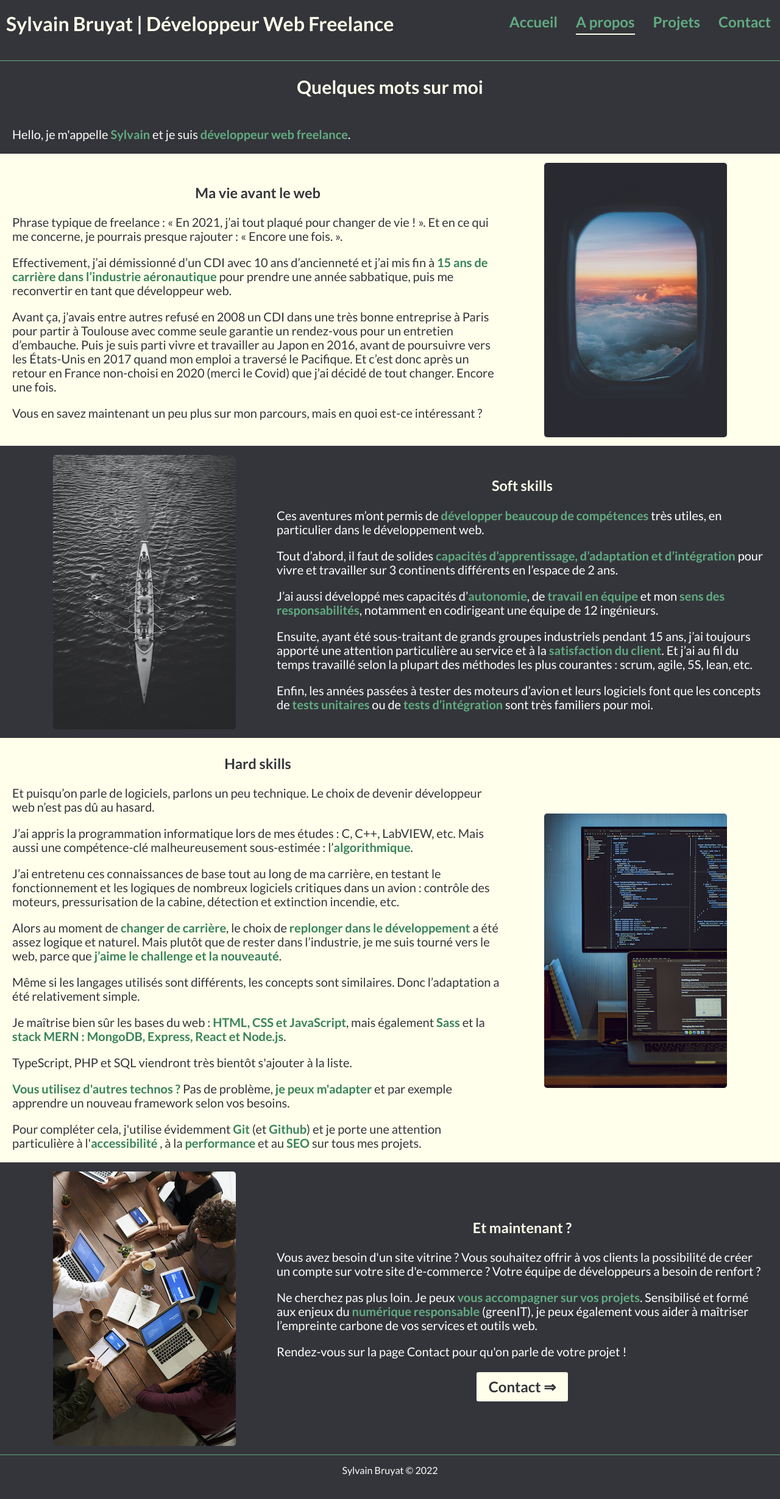
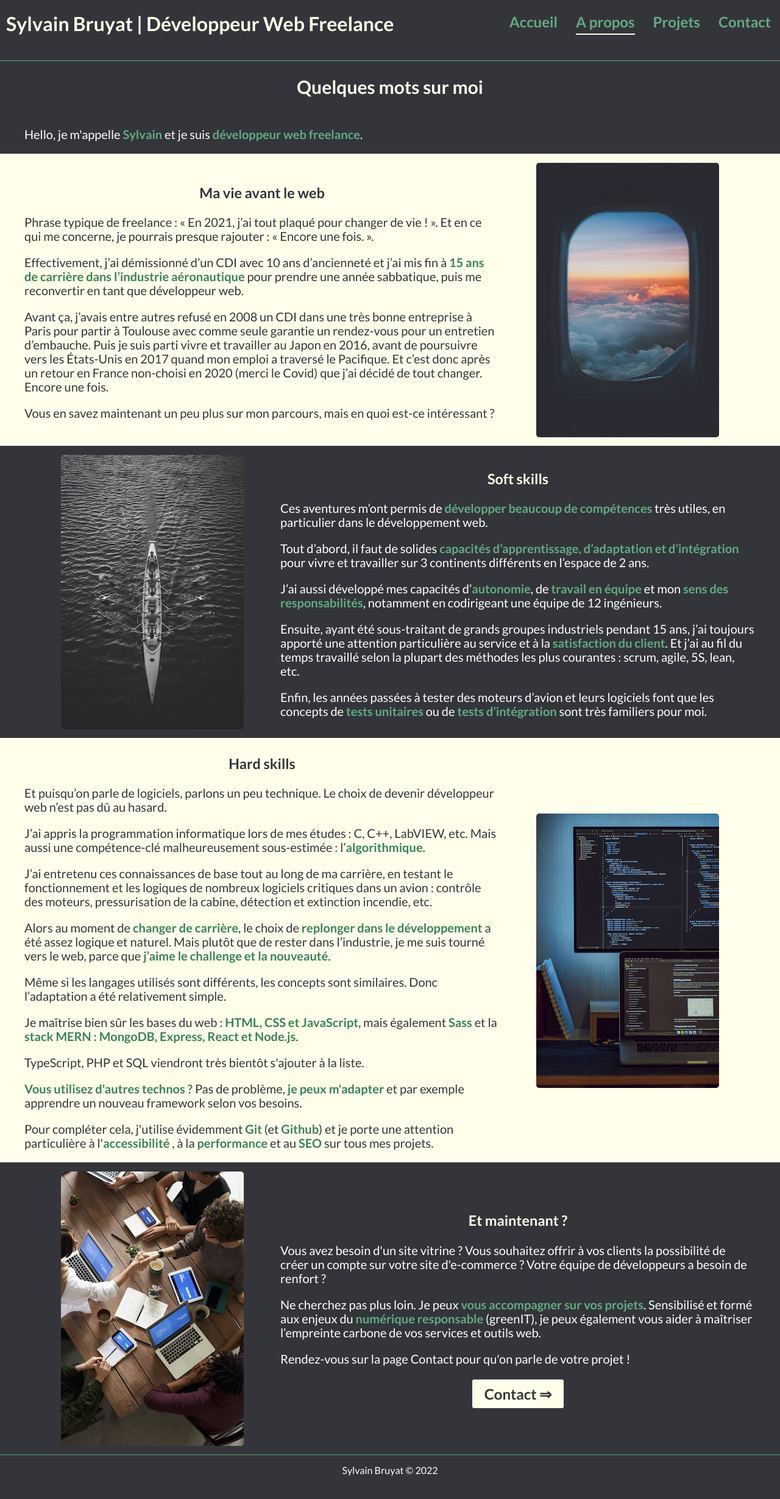
Before and after one commit to SylvainBruyat/portfolio, a React (Create React App) app: page /about in a window 1280 px wide. Shown: the top 2458 px of the page at 61% size. Built offline with nearby package versions, Linux system fonts and the light colour scheme.

Commit message:
Cleanup of classes, update of texts and addition of a width limit on page About

```diff
--- a/src/pages/About.jsx
+++ b/src/pages/About.jsx
@@ -5,6 +5,7 @@ export default function About() {
     <main className="about">
       <h2>Quelques mots sur moi</h2>
       <section className="about__section">
+        <div className="about__width-limiter">
           <p>
             Hello, je m'appelle{' '}
             <span className="text-emphasis text-emphasis">Sylvain</span> et je
@@ -14,8 +15,10 @@ export default function About() {
             </span>
             .
           </p>
+        </div>
       </section>
       <section className="about__section about__section--tertiary-background">
+        <div className="about__width-limiter about__width-limiter--reverse-flow">
           <p className="about__image-wrapper">
             <img
               src={require('../assets/images/hublot.webp')}
@@ -25,7 +28,7 @@ export default function About() {
               height="450px"
             />
           </p>
-        <div className="about__content about__content--aligned-left">
+          <div className="about__content">
             <h3 className="about__h3">Ma vie avant le web</h3>
             <p>
               Phrase typique de freelance : « En 2021, j’ai tout plaqué pour
@@ -33,8 +36,8 @@ export default function About() {
               rajouter : « Encore une fois. ».
             </p>
             <p>
-            Effectivement, j’ai démissionné d’un CDI avec 10 ans d’ancienneté et
-            j’ai mis fin à{' '}
+              Effectivement, j’ai démissionné d’un CDI avec 10 ans d’ancienneté
+              et j’ai mis fin à{' '}
               <span className="text-emphasis text-emphasis--dark">
                 15 ans de carrière dans l’industrie aéronautique
               </span>{' '}
@@ -45,18 +48,21 @@ export default function About() {
               Avant ça, j’avais entre autres refusé en 2008 un CDI dans une très
               bonne entreprise à Paris pour partir à Toulouse avec comme seule
               garantie un rendez-vous pour un entretien d’embauche. Puis je suis
-            parti vivre et travailler au Japon en 2016, avant de poursuivre vers
-            les États-Unis en 2017 quand mon emploi a traversé le Pacifique. Et
-            c’est donc après un retour en France non-choisi en 2020 (merci le
-            Covid) que j’ai décidé de tout changer. Encore une fois.
+              parti vivre et travailler au Japon en 2016, avant de poursuivre
+              vers les États-Unis en 2017 quand mon emploi a traversé le
+              Pacifique. Et c’est donc après un retour en France non-choisi en
+              2020 (merci le Covid) que j’ai décidé de tout changer. Encore une
+              fois.
             </p>
             <p>
-            Vous en savez maintenant un peu plus sur mon parcours, mais en quoi
-            est-ce intéressant ?
+              Vous en savez maintenant un peu plus sur mon parcours, mais en
+              quoi est-ce intéressant ?
             </p>
+          </div>
         </div>
       </section>
       <section className="about__section">
+        <div className="about__width-limiter">
           <p className="about__image-wrapper">
             <img
               src={require('../assets/images/teamwork.webp')}
@@ -66,7 +72,7 @@ export default function About() {
               height="450px"
             />
           </p>
-        <div className="about__content about__content--aligned-right">
+          <div className="about__content">
             <h3 className="about__h3 about__h3--light">Soft skills</h3>
             <p>
               Ces aventures m’ont permis de{' '}
@@ -80,8 +86,8 @@ export default function About() {
               <span className="text-emphasis">
                 capacités d’apprentissage, d’adaptation et d’intégration
               </span>{' '}
-            pour vivre et travailler sur 3 continents différents en l’espace de
-            2 ans.
+              pour vivre et travailler sur 3 continents différents en l’espace
+              de 2 ans.
             </p>
             <p>
               J’ai aussi développé mes capacités d’
@@ -92,8 +98,8 @@ export default function About() {
             </p>
             <p>
               Ensuite, ayant été sous-traitant de grands groupes industriels
-            pendant 15 ans, j’ai toujours apporté une attention particulière au
-            service et à la{' '}
+              pendant 15 ans, j’ai toujours apporté une attention particulière
+              au service et à la{' '}
               <span className="text-emphasis">satisfaction du client</span>. Et
               j’ai au fil du temps travaillé selon la plupart des méthodes les
               plus courantes : scrum, agile, 5S, lean, etc.
@@ -102,12 +108,14 @@ export default function About() {
               Enfin, les années passées à tester des moteurs d’avion et leurs
               logiciels font que les concepts de{' '}
               <span className="text-emphasis">tests unitaires</span> ou de{' '}
-            <span className="text-emphasis">tests d’intégration</span> sont très
-            familiers pour moi.
+              <span className="text-emphasis">tests d’intégration</span> sont
+              très familiers pour moi.
             </p>
+          </div>
         </div>
       </section>
       <section className="about__section about__section--tertiary-background">
+        <div className="about__width-limiter about__width-limiter--reverse-flow">
           <p className="about__image-wrapper">
             <img
               src={require('../assets/images/hard-skills.webp')}
@@ -117,11 +125,11 @@ export default function About() {
               height="450px"
             />
           </p>
-        <div className="about__content about__content--aligned-left">
+          <div className="about__content">
             <h3 className="about__h3">Hard skills</h3>
             <p>
-            Et puisqu’on parle de logiciels, parlons un peu technique. Le choix
-            de devenir développeur web n’est pas dû au hasard.
+              Et puisqu’on parle de logiciels, parlons un peu technique. Le
+              choix de devenir développeur web n’est pas dû au hasard.
             </p>
             <p>
               J’ai appris la programmation informatique lors de mes études : C,
@@ -136,7 +144,8 @@ export default function About() {
               J’ai entretenu ces connaissances de base tout au long de ma
               carrière, en testant le fonctionnement et les logiques de nombreux
               logiciels critiques dans un avion : contrôle des moteurs,
-            pressurisation de la cabine, détection et extinction incendie, etc.
+              pressurisation de la cabine, détection et extinction incendie,
+              etc.
             </p>
             <p>
               Alors au moment de{' '}
@@ -172,7 +181,8 @@ export default function About() {
               .
             </p>
             <p>
-            TypeScript, PHP et SQL viendront très bientôt s'ajouter à la liste.
+              TypeScript, PHP et SQL viendront très bientôt s'ajouter à la
+              liste.
             </p>
             <p>
               <span className="text-emphasis text-emphasis--dark">
@@ -196,12 +206,15 @@ export default function About() {
               <span className="text-emphasis text-emphasis--dark">
                 performance
               </span>{' '}
-            et au <span className="text-emphasis text-emphasis--dark">SEO</span>{' '}
-            sur tous mes projets.
+              et au{' '}
+              <span className="text-emphasis text-emphasis--dark">SEO</span> sur
+              tous mes projets.
             </p>
           </div>
+        </div>
       </section>
-      <section className="about__section about__section--aligned-right">
+      <section className="about__section">
+        <div className="about__width-limiter">
           <p className="about__image-wrapper">
             <img
               src={require('../assets/images/collaboration.webp')}
@@ -211,7 +224,7 @@ export default function About() {
               height="450px"
             />
           </p>
-        <div className="about__content about__content--aligned-right">
+          <div className="about__content">
             <h3 className="about__h3 about__h3--light">Et maintenant ?</h3>
             <p>
               Vous avez besoin d'un site vitrine ? Vous souhaitez offrir à vos
@@ -238,6 +251,7 @@ export default function About() {
               <ButtonLink href="/contact" text="Contact" />
             </p>
           </div>
+        </div>
       </section>
     </main>
   );
--- a/src/styles/pages/_about.scss
+++ b/src/styles/pages/_about.scss
@@ -7,21 +7,29 @@
   &__section {
     padding: 5px 20px 0 20px;
 
-    @media screen and (min-width: 768px) {
-      display: flex;
-      align-items: center;
-    }
-
     &--secondary-background {
-      flex-direction: row;
       color: vars.$color-primary;
       background-color: vars.$color-secondary;
     }
 
     &--tertiary-background {
-      flex-direction: row-reverse;
       color: vars.$color-primary;
       background-color: vars.$color-tertiary;
+    }
+  }
+
+  &__width-limiter {
+    max-width: 1200px;
+    margin: 0 auto;
+
+    @media screen and (min-width: 768px) {
+      display: flex;
+      align-items: center;
+      flex-direction: row;
+
+      &--reverse-flow {
+        flex-direction: row-reverse;
+      }
     }
   }
 
```
Lines whose indentation alone changed are shown as unchanged.
